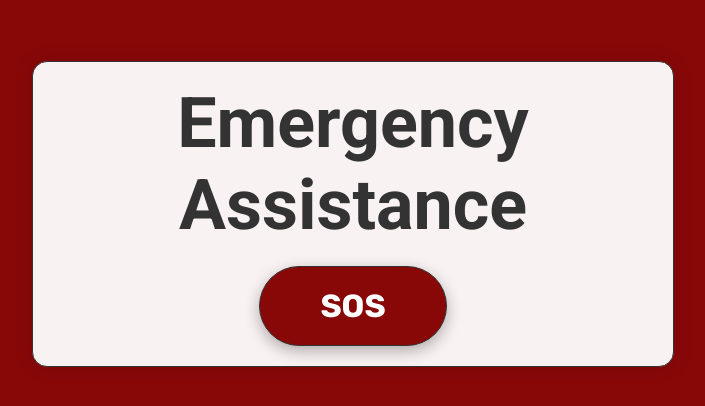
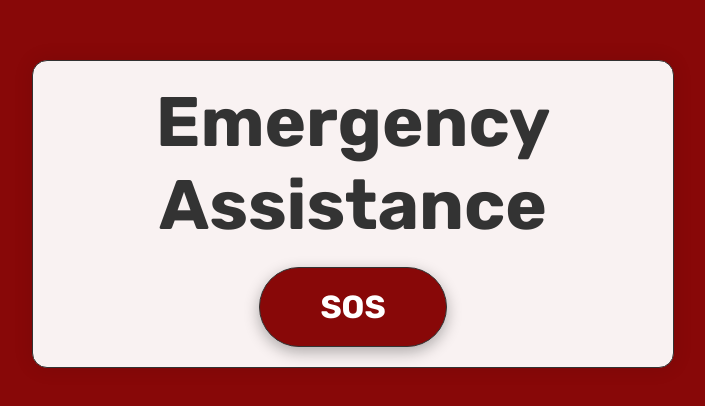
Before and after one commit to megautam18/idtproj, a plain HTML site: page emer.html in a window 1280 px wide. Shown: the part 186-592 px from the top of the page, without its empty margins (287-992 px from the left). Drawn offline with Linux system fonts and the light colour scheme; some packages are replaced by stand-ins of ours.

Commit message:
Absolute replacement

```diff
--- a/emer.css
+++ b/emer.css
@@ -8,8 +8,7 @@ body {
     font-family: 'rubik';
     background: #880808;
 
-    font-family: 'Roboto', sans-serif;
-    background-color: #880808;
+    ;
 
     display: flex;
     justify-content: center;
```
